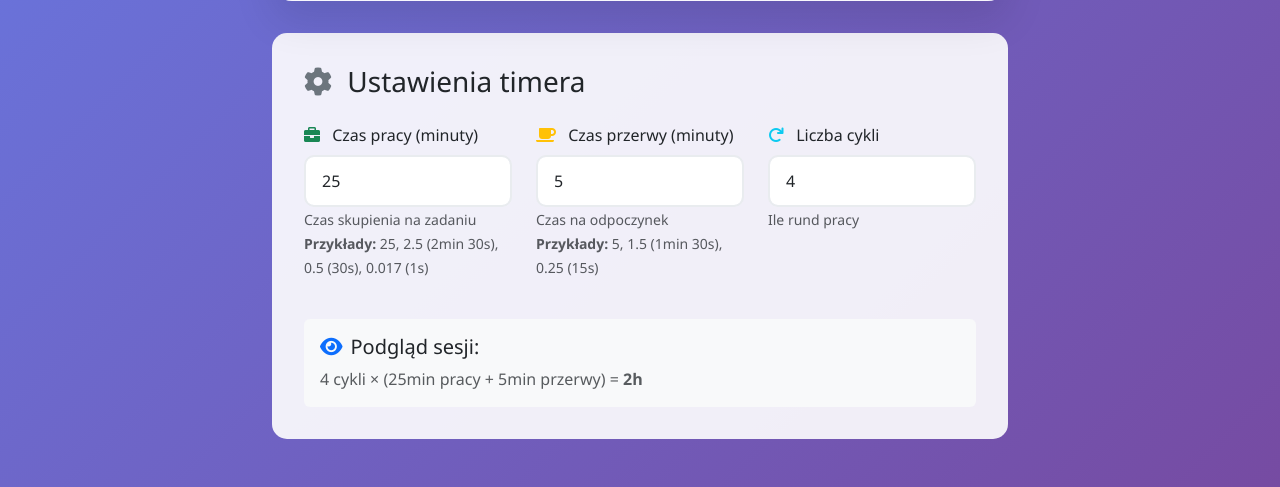
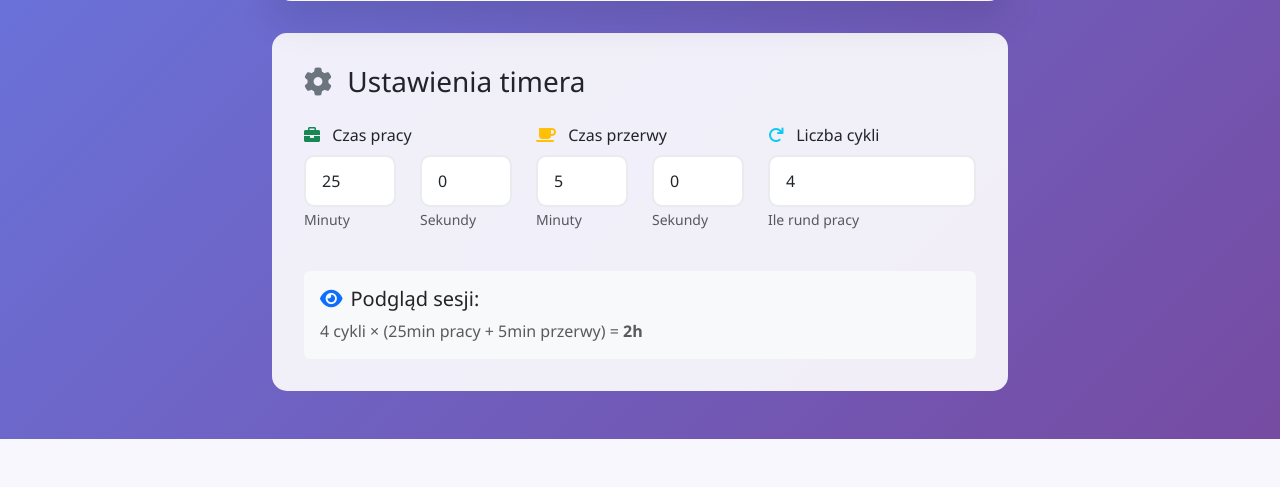
Before and after one commit to mkoehna/Timer161924, a Flask app: page / in a window 1280 px wide. Shown: the part 559-1046 px from the top of the page. After the commit the page ends 998 px from the top, so only its background shows below. Run offline with Flask 3, Linux system fonts and the light colour scheme.

Commit message:
minutes and second separated

```diff
--- a/templates/index.html
+++ b/templates/index.html
@@ -210,24 +210,41 @@
                     </h3>
                     <form id="timer-form">
                         <div class="row">
+                            <!-- Czas pracy -->
                             <div class="col-md-4 mb-3">
-                                <label for="work-duration" class="form-label">
+                                <label class="form-label">
                                     <i class="fas fa-briefcase text-success me-2"></i>
-                                    Czas pracy (minuty)
+                                    Czas pracy
                                 </label>
-                                <input type="text" class="form-control" id="work-duration" value="25" placeholder="np. 25 lub 2.5">
-                                <small class="form-text text-muted">Czas skupienia na zadaniu<br>
-                                <strong>Przykłady:</strong> 25, 2.5 (2min 30s), 0.5 (30s), 0.017 (1s)</small>
+                                <div class="row">
+                                    <div class="col-6">
+                                        <input type="number" class="form-control" id="work-minutes" value="25" min="0" max="120">
+                                        <small class="form-text text-muted">Minuty</small>
+                                    </div>
+                                    <div class="col-6">
+                                        <input type="number" class="form-control" id="work-seconds" value="0" min="0" max="59">
+                                        <small class="form-text text-muted">Sekundy</small>
+                                    </div>
+                                </div>
                             </div>
+                            <!-- Czas przerwy -->
                             <div class="col-md-4 mb-3">
-                                <label for="break-duration" class="form-label">
+                                <label class="form-label">
                                     <i class="fas fa-coffee text-warning me-2"></i>
-                                    Czas przerwy (minuty)
+                                    Czas przerwy
                                 </label>
-                                <input type="text" class="form-control" id="break-duration" value="5" placeholder="np. 5 lub 1.5">
-                                <small class="form-text text-muted">Czas na odpoczynek<br>
-                                <strong>Przykłady:</strong> 5, 1.5 (1min 30s), 0.25 (15s)</small>
+                                <div class="row">
+                                    <div class="col-6">
+                                        <input type="number" class="form-control" id="break-minutes" value="5" min="0" max="60">
+                                        <small class="form-text text-muted">Minuty</small>
+                                    </div>
+                                    <div class="col-6">
+                                        <input type="number" class="form-control" id="break-seconds" value="0" min="0" max="59">
+                                        <small class="form-text text-muted">Sekundy</small>
+                                    </div>
+                                </div>
                             </div>
+                            <!-- Liczba cykli -->
                             <div class="col-md-4 mb-3">
                                 <label for="cycles" class="form-label">
                                     <i class="fas fa-redo text-info me-2"></i>
@@ -242,7 +259,7 @@
                         <div class="mt-4 p-3 bg-light rounded">
                             <h5><i class="fas fa-eye text-primary me-2"></i>Podgląd sesji:</h5>
                             <div id="session-preview" class="text-muted">
-                                4 cykle × (25 min pracy + 5 min przerwy) = <strong>2 godz.</strong>
+                                4 cykle × (25min pracy + 5min przerwy) = <strong>2h</strong>
                             </div>
                         </div>
                     </form>
@@ -271,8 +288,10 @@
         const pauseBtn = document.getElementById('pause-btn');
         const stopBtn = document.getElementById('stop-btn');
 
-        const workDurationInput = document.getElementById('work-duration');
-        const breakDurationInput = document.getElementById('break-duration');
+        const workMinutesInput = document.getElementById('work-minutes');
+        const workSecondsInput = document.getElementById('work-seconds');
+        const breakMinutesInput = document.getElementById('break-minutes');
+        const breakSecondsInput = document.getElementById('break-seconds');
         const cyclesInput = document.getElementById('cycles');
 
         // Funkcje pomocnicze
@@ -282,52 +301,35 @@
             return `${mins.toString().padStart(2, '0')}:${secs.toString().padStart(2, '0')}`;
         }
 
-        function parseDecimalMinutes(input) {
-            // Obsługa zarówno . jak i , jako separator dziesiętny
-            let cleanInput = input.toString().replace(',', '.');
+        function parseTimeInputs(minutesInput, secondsInput) {
+            const minutes = parseInt(minutesInput.value) || 0;
+            const seconds = parseInt(secondsInput.value) || 0;
 
-            // Sprawdź czy to poprawna liczba
-            const number = parseFloat(cleanInput);
-            if (isNaN(number) || number < 0) {
-                throw new Error('Nieprawidłowa wartość');
+            if (minutes < 0 || seconds < 0 || seconds > 59) {
+                throw new Error('Nieprawidłowe wartości czasu');
             }
 
-            // Ograniczenie do 3 miejsc po przecinku (dokładność do sekundy)
-            const rounded = Math.round(number * 1000) / 1000;
+            const totalSeconds = (minutes * 60) + seconds;
 
-            // Konwertuj na sekundy
-            const totalSeconds = Math.round(rounded * 60);
+            if (totalSeconds === 0) {
+                throw new Error('Czas musi być większy niż 0');
+            }
 
             return {
-                minutes: rounded,
-                seconds: totalSeconds,
-                formatted: formatDecimalTime(rounded)
+                minutes: minutes,
+                seconds: seconds,
+                totalSeconds: totalSeconds,
+                formatted: formatTimeDisplay(minutes, seconds)
             };
         }
 
-        function formatDecimalTime(decimalMinutes) {
-            const totalSeconds = Math.round(decimalMinutes * 60);
-            const mins = Math.floor(totalSeconds / 60);
-            const secs = totalSeconds % 60;
-
-            if (mins === 0) {
-                return `${secs}s`;
-            } else if (secs === 0) {
-                return `${mins}min`;
+        function formatTimeDisplay(minutes, seconds) {
+            if (minutes === 0) {
+                return `${seconds}s`;
+            } else if (seconds === 0) {
+                return `${minutes}min`;
             } else {
-                return `${mins}min ${secs}s`;
-            }
-        }
-
-        function validateTimeInput(input, minValue = 0, maxValue = 120) {
-            try {
-                const parsed = parseDecimalMinutes(input);
-                if (parsed.minutes < minValue || parsed.minutes > maxValue) {
-                    throw new Error(`Wartość musi być między ${minValue} a ${maxValue} minutami`);
-                }
-                return parsed;
-            } catch (error) {
-                throw error;
+                return `${minutes}min ${seconds}s`;
             }
         }
 
@@ -340,34 +342,41 @@
 
         function updateSessionPreview() {
             try {
-                const workInput = workDurationInput.value.trim() || '25';
-                const breakInput = breakDurationInput.value.trim() || '5';
+                const workTime = parseTimeInputs(workMinutesInput, workSecondsInput);
+                const breakTime = parseTimeInputs(breakMinutesInput, breakSecondsInput);
                 const cycles = parseInt(cyclesInput.value) || 4;
 
-                const workTime = parseDecimalMinutes(workInput);
-                const breakTime = parseDecimalMinutes(breakInput);
-
-                const totalMinutes = cycles * (workTime.minutes + breakTime.minutes);
-                const hours = Math.floor(totalMinutes / 60);
-                const minutes = Math.round((totalMinutes % 60) * 100) / 100;
+                const totalSeconds = cycles * (workTime.totalSeconds + breakTime.totalSeconds);
+                const hours = Math.floor(totalSeconds / 3600);
+                const minutes = Math.floor((totalSeconds % 3600) / 60);
+                const seconds = totalSeconds % 60;
 
                 let timeString = '';
                 if (hours > 0) {
                     timeString = `${hours}h`;
                     if (minutes > 0) {
-                        timeString += ` ${minutes.toFixed(1)}min`;
+                        timeString += ` ${minutes}min`;
+                    }
+                    if (seconds > 0) {
+                        timeString += ` ${seconds}s`;
+                    }
+                } else if (minutes > 0) {
+                    timeString = `${minutes}min`;
+                    if (seconds > 0) {
+                        timeString += ` ${seconds}s`;
                     }
                 } else {
-                    timeString = `${totalMinutes.toFixed(1)}min`;
+                    timeString = `${seconds}s`;
                 }
 
                 sessionPreview.innerHTML = `
                     ${cycles} cykli × (${workTime.formatted} pracy + ${breakTime.formatted} przerwy) = <strong>${timeString}</strong>
                 `;
 
-                // Usuń błąd jeśli był
-                workDurationInput.classList.remove('is-invalid');
-                breakDurationInput.classList.remove('is-invalid');
+                // Usuń błędy jeśli były
+                [workMinutesInput, workSecondsInput, breakMinutesInput, breakSecondsInput].forEach(input => {
+                    input.classList.remove('is-invalid');
+                });
 
             } catch (error) {
                 sessionPreview.innerHTML = `
@@ -424,13 +433,9 @@
         // Event listenery
         startBtn.addEventListener('click', () => {
             try {
-                const workInput = workDurationInput.value.trim();
-                const breakInput = breakDurationInput.value.trim();
+                const workTime = parseTimeInputs(workMinutesInput, workSecondsInput);
+                const breakTime = parseTimeInputs(breakMinutesInput, breakSecondsInput);
                 const cycles = parseInt(cyclesInput.value);
-
-                // Walidacja i parsowanie czasu pracy
-                const workTime = validateTimeInput(workInput, 0.017, 120); // min 1 sekunda (0.017 min)
-                const breakTime = validateTimeInput(breakInput, 0.017, 60);  // min 1 sekunda
 
                 // Walidacja cykli
                 if (cycles < 1 || cycles > 20) {
@@ -438,9 +443,20 @@
                     return;
                 }
 
+                // Walidacja maksymalnego czasu (120 minut = 7200 sekund)
+                if (workTime.totalSeconds > 7200) {
+                    alert('Czas pracy nie może przekraczać 120 minut');
+                    return;
+                }
+                if (breakTime.totalSeconds > 3600) {
+                    alert('Czas przerwy nie może przekraczać 60 minut');
+                    return;
+                }
+
                 // Usuń oznaczenia błędów
-                workDurationInput.classList.remove('is-invalid');
-                breakDurationInput.classList.remove('is-invalid');
+                [workMinutesInput, workSecondsInput, breakMinutesInput, breakSecondsInput].forEach(input => {
+                    input.classList.remove('is-invalid');
+                });
 
                 fetch('/api/start', {
                     method: 'POST',
@@ -448,8 +464,8 @@
                         'Content-Type': 'application/json',
                     },
                     body: JSON.stringify({
-                        work_duration: workTime.minutes,      // Wyślij jako ułamek dziesiętny
-                        break_duration: breakTime.minutes,    // Wyślij jako ułamek dziesiętny
+                        work_duration: workTime.totalSeconds / 60,      // Konwertuj na ułamek minut dla backend
+                        break_duration: breakTime.totalSeconds / 60,    // Konwertuj na ułamek minut dla backend
                         cycles: cycles
                     })
                 })
@@ -470,12 +486,12 @@
             } catch (error) {
                 alert(error.message);
 
-                // Oznacz nieprawidłowe pole
-                if (error.message.includes('pracy')) {
-                    workDurationInput.classList.add('is-invalid');
-                } else if (error.message.includes('przerwy')) {
-                    breakDurationInput.classList.add('is-invalid');
-                }
+                // Oznacz nieprawidłowe pola
+                [workMinutesInput, workSecondsInput, breakMinutesInput, breakSecondsInput].forEach(input => {
+                    if (input.value && (parseInt(input.value) < 0 || (input.id.includes('seconds') && parseInt(input.value) > 59))) {
+                        input.classList.add('is-invalid');
+                    }
+                });
             }
         });
 
@@ -511,7 +527,7 @@
         });
 
         // Aktualizacja podglądu przy zmianie ustawień
-        [workDurationInput, breakDurationInput, cyclesInput].forEach(input => {
+        [workMinutesInput, workSecondsInput, breakMinutesInput, breakSecondsInput, cyclesInput].forEach(input => {
             input.addEventListener('input', updateSessionPreview);
         });
 
```
